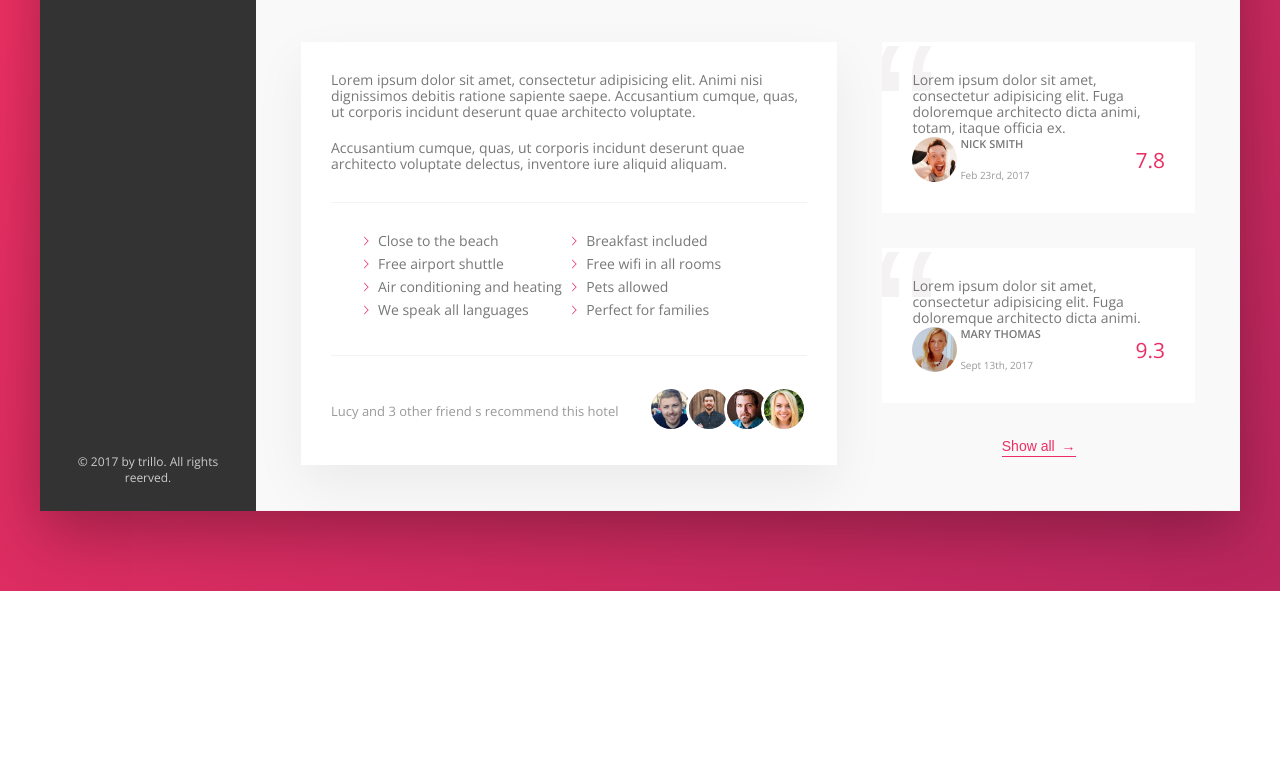
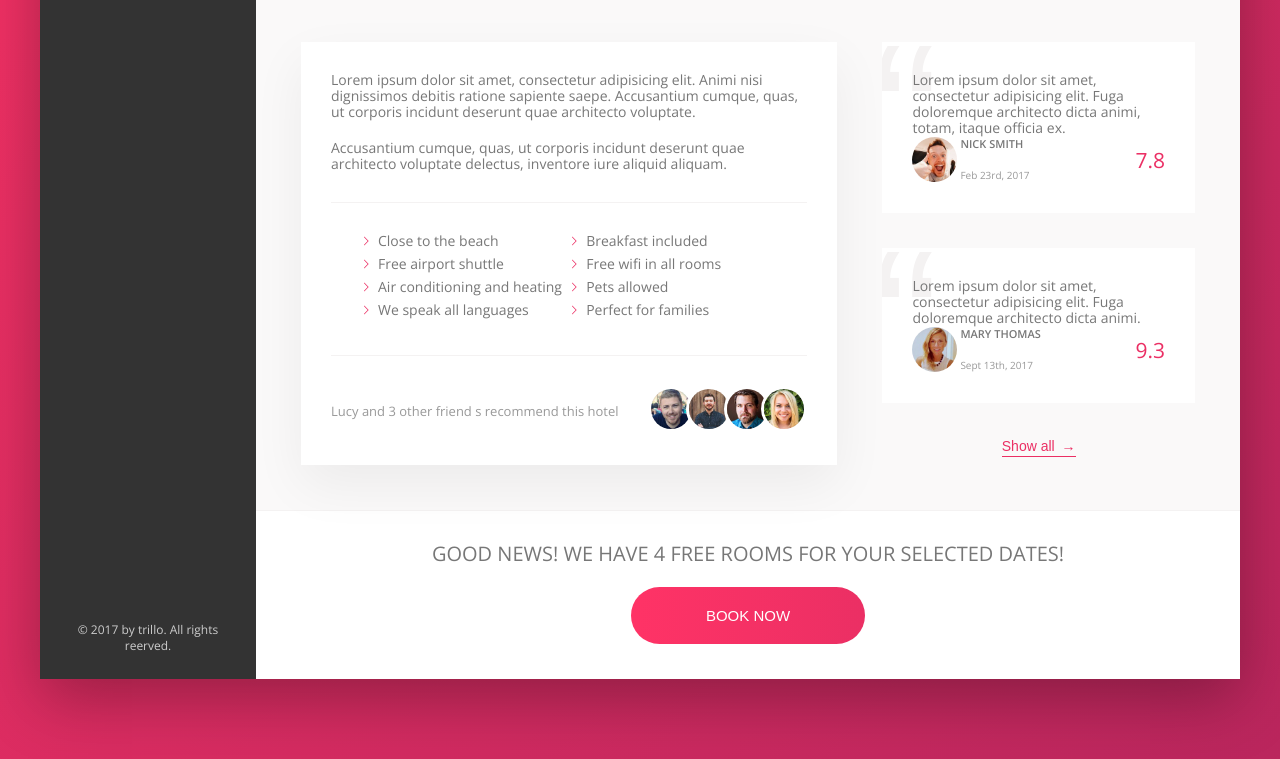
Before and after one commit to Canthar90/Trillo-training, a website: page index.html in a window 1280 px wide. Shown: the part 585-1344 px from the top of the page. Before the commit the page ends 1176 px from the top, so only its background shows below. Drawn offline with nearby package versions, Linux system fonts and the light colour scheme.

Commit message:
Added CTA section with styling

```diff
--- a/index.html
+++ b/index.html
@@ -222,8 +222,21 @@
                             <button class="btn-inline">Show all <span>&rarr;</span></button>
 
                         </div>
+
+
+
                     </div>
-                </main>
+                    <div class="cta">
+                        <h2 class="cta__book-now">
+                            Good news! We have 4 free rooms for your selected dates!
+                        </h2>
+                        <button class="btn">
+                            <span class="btn__visible">Book now</span>
+                            <span class="btn__invisible">Onley 4 rooms left</span>
+
+                        </button>
+                    </div>
+            </main>
             </div>
         </div>
     </body>
--- a/sass/_components.scss
+++ b/sass/_components.scss
@@ -472,3 +472,77 @@
         z-index: 1;
     }
 }
+
+
+
+////////////////////////////////
+/// Call to action
+
+.cta {
+    display: flex;
+    flex-direction: column;
+    align-items: center;
+    padding: 3.5rem 0;
+    text-align: center;
+
+    &__book-now {
+        font-size: 2rem;
+        font-weight: 300;
+        text-transform: uppercase;
+        margin-bottom: 2.5rem;
+    }
+}
+
+
+//////////////////////////
+/// CTA button
+.btn {
+    font-size: 1.5rem;
+    border: none;
+    font-weight: 300;
+    text-transform: uppercase;
+    border-radius: 100px;
+    background-image: linear-gradient(to right, var(--color-primary-light), var(--color-primary));
+    color: #fff;
+    position: relative;
+    overflow: hidden;
+    cursor: pointer;
+
+    &__visible {
+        display: inline-block;
+        padding: 2rem 7.5rem;
+        transition: all .2s;
+        height: 100%;
+        width: 100%;
+    }
+
+    &__invisible {
+        display: inline-block;
+        position: absolute;
+        padding: 2rem 0;
+        height: 100%;
+        width: 100%;
+        left: 0;
+        top: -100%;
+        transition: all .2s;
+    }
+
+    &:hover {
+        background-image: linear-gradient(to left, var(--color-primary-light), var(--color-primary));
+
+    }
+
+    &:hover &__visible{
+        transform: translateY(100%);
+    }
+
+    &:hover &__invisible{
+        top: 0;
+    }
+
+    &:focus {
+        outline: none;
+        animation: pulsate 1s infinite;
+    }
+
+}
```
Also changed, not shown: css/style.css.
